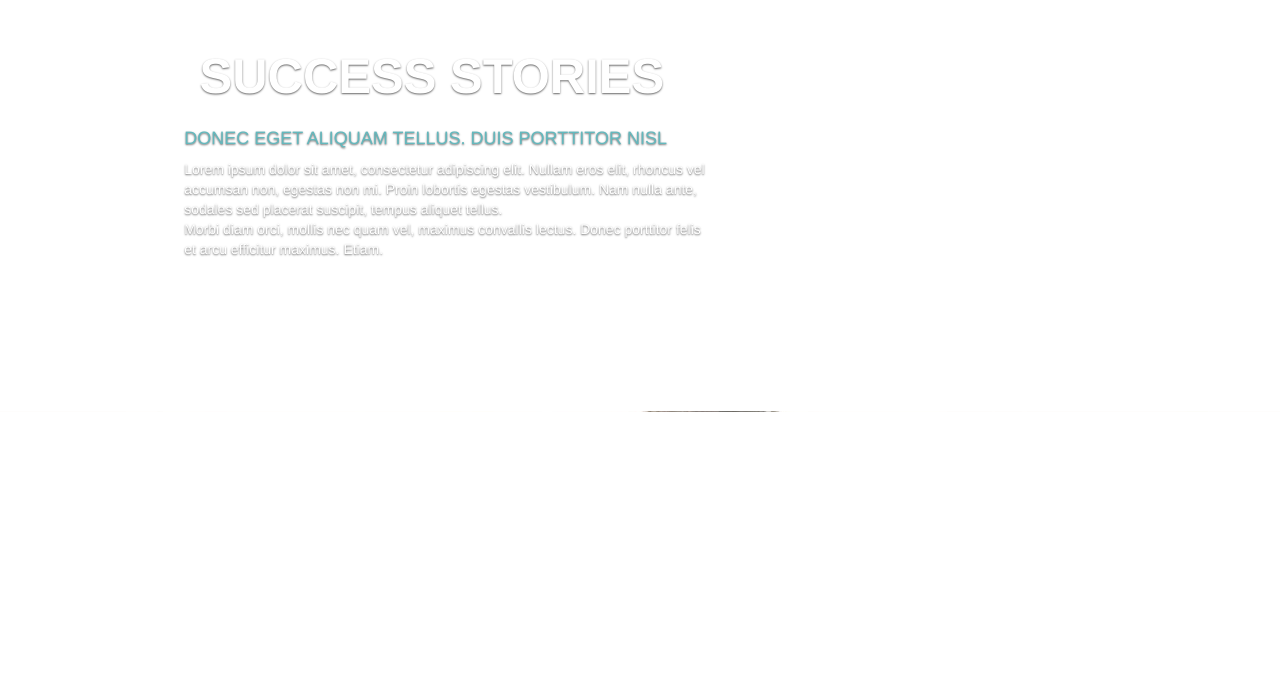
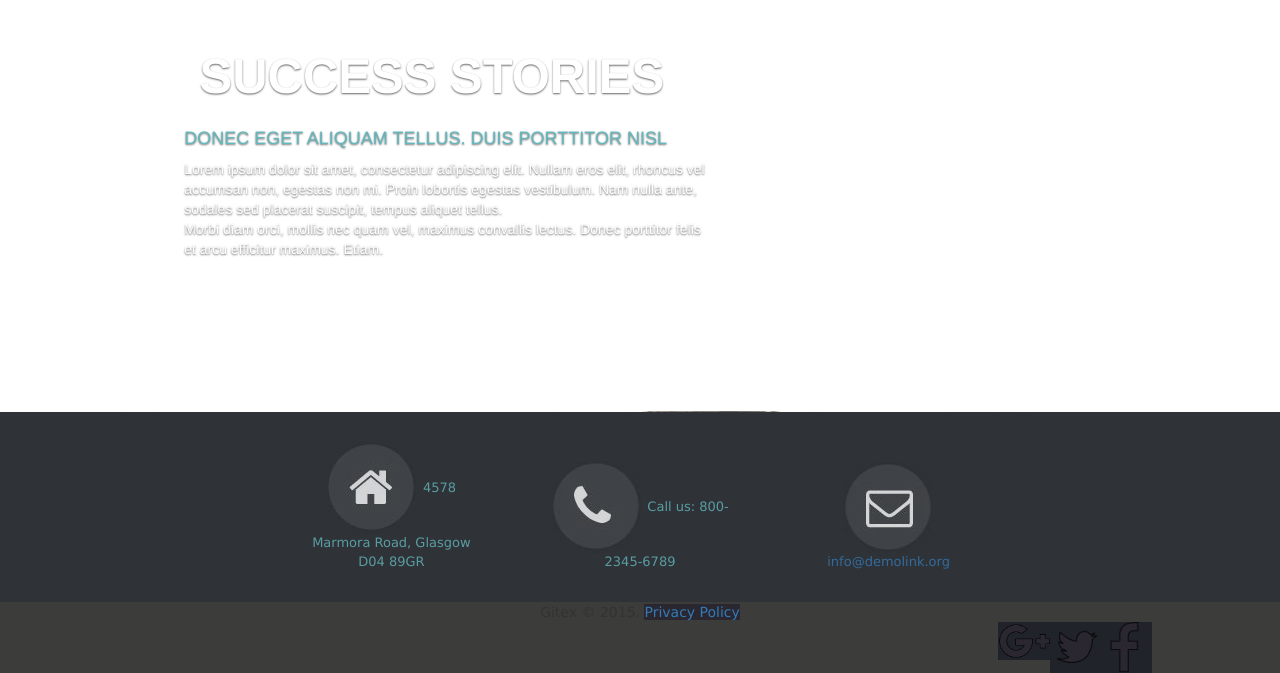
Before and after one commit to smthYu/lvl-4, a plain HTML site: page index.html in a window 1280 px wide. Shown: the part 1959-2632 px from the top of the page. Before the commit the page ends 2371 px from the top, so only its background shows below. Drawn offline with nearby package versions, Linux system fonts and the light colour scheme.

Commit message:
7 горизонтальный блок и футер
Создан сырой вариант футера и блока с контактами.

```diff
--- a/base.css
+++ b/base.css
@@ -146,7 +146,6 @@ h3 {
 }
 
 .sticker img {
-    opacity: 1;
     width: 100%;
 }
 
@@ -228,3 +227,38 @@ span {
     color: #fff;
     padding: 2%;
 }
+
+.contacts {
+    background-color: #2f3237;
+    color: #63b8bd;
+    font-size: xx-small;
+}
+
+.contacts img {
+    max-width: 92px;
+    height: auto;
+}
+
+footer {
+    background-color: #3c3c3b;
+}
+
+footer a {
+    background-color: #2a2731;
+}
+
+footer a:hover {
+    background-color: #63b8bd;
+}
+
+footer img {
+    display: inline-block;
+    width: 100%;
+    padding: 0;
+    margin: 0;
+}
+
+#large-hit {
+    float: right;
+    width: 5%;
+}
--- a/index.html
+++ b/index.html
@@ -15,7 +15,7 @@
         <div class="container">
             <div class="navbar navbar-light bg-faded">
                 <img src="logo.jpg">
-                <div class="nav-item home">
+                <div class="nav-item">
                     <a href="#">
                         <div class="menu_text">
                             <div class="center_text">
@@ -25,7 +25,7 @@
                     </a>
                 </div>
 
-                <div class="nav-item about">
+                <div class="nav-item">
                     <a href="#">
                         <div class="menu_text">
                             <div class="center_text">
@@ -34,7 +34,7 @@
                         </div>
                     </a>
                 </div>
-                <div class="nav-item services">
+                <div class="nav-item">
                     <a href="#">
                         <div class="menu_text">
                             <div class="center_text">
@@ -43,14 +43,14 @@
                         </div>
                     </a>
                 </div>
-                <div class="nav-item blog">
+                <div class="nav-item">
                     <a href="#">
                         <div class="menu_text">
                             <div class="center_text"> BLOG </div>
                         </div>
                     </a>
                 </div>
-                <div class="nav-item contacts">
+                <div class="nav-item">
                     <a href="#contacts">
                         <div class="menu_text">
                             <div class="center_text"> CONTACTS </div>
@@ -245,6 +245,34 @@
 
     <script type="text/javascript" charset="utf-8" async src="https://api-maps.yandex.ru/services/constructor/1.0/js/?um=constructor%3A519638200e6b4e7f8928805664501188d0b0b65fc62c4313c2067e8856c8a580&amp;width=100%25&amp;height=350&amp;lang=ru_RU&amp;scroll=true"></script>
 
+    <div class="contacts">
+        <div class="container">
+            <div class="sticker">
+                <img src="home.jpg"> 4578 Marmora Road, Glasgow D04 89GR
+            </div>
+
+            <div class="sticker">
+                <img src="phone.jpg"> Call us: 800-2345-6789
+            </div>
+
+            <div class="sticker">
+                <img src="mail.jpg"><a href="#"> info@demolink.org </a>
+            </div>
+        </div>
+
+    </div>
+
+    <footer>
+        <div class="container">
+            <div>
+                Gitex © 2015. <a href="#"> Privacy Policy </a>
+            </div>
+
+            <a href="https://www.facebook.com/" id="large-hit"> <img src="fb.png"></a>
+            <a href="https://twitter.com/" id="large-hit"> <img src="twi.png"> </a>
+            <a href="https://www.google.by/" id="large-hit"> <img src="g-pl.png"> </a>
+        </div>
+    </footer>
 
 
 
```
Also changed, not shown: fb.png (added), g-pl.png (added), home.jpg (added), mail.jpg (added), phone.jpg (added), twi.png (added).
